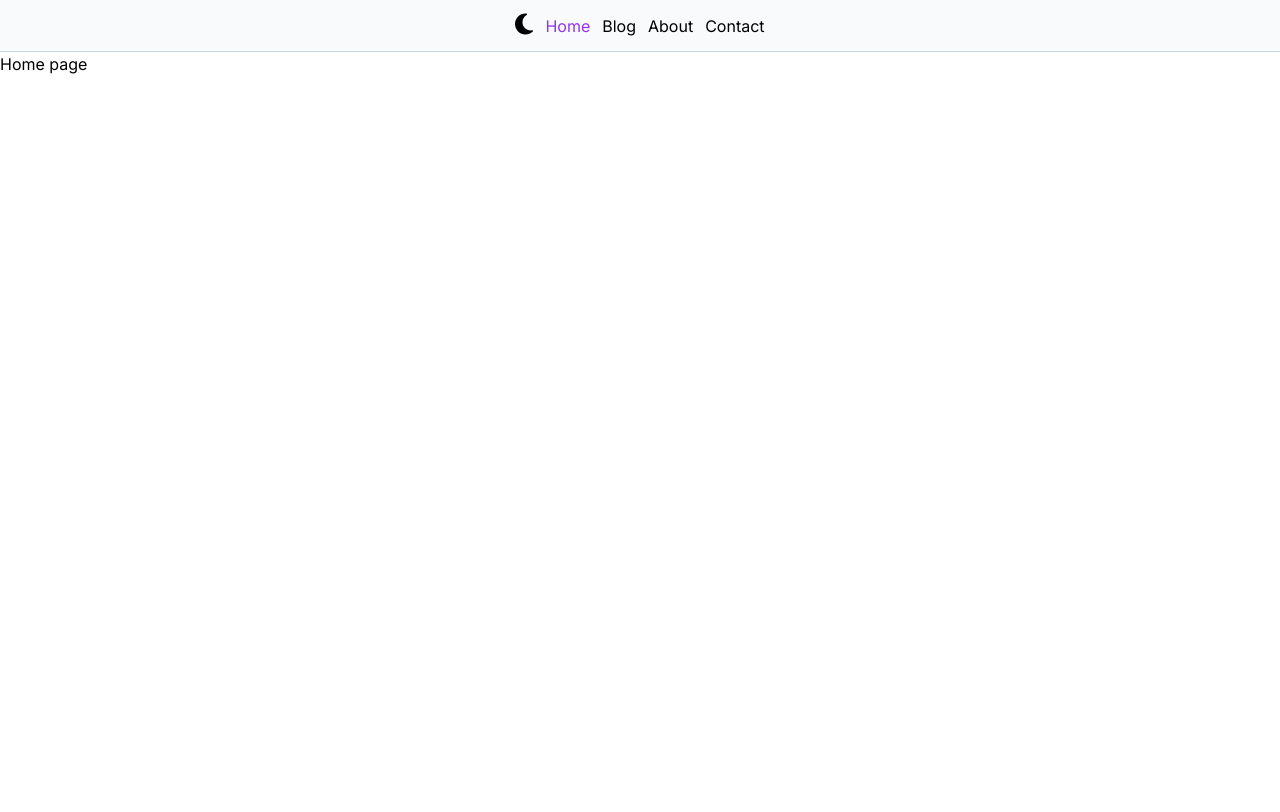
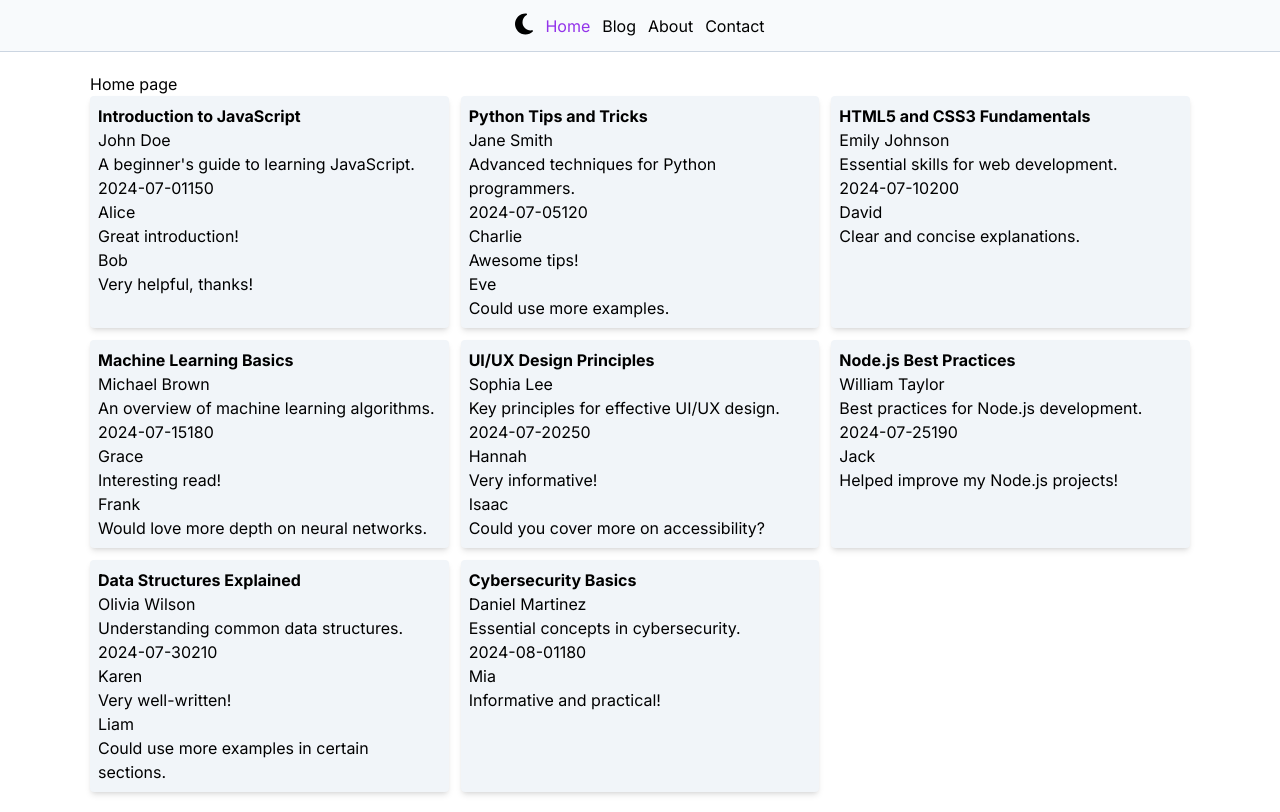
Before and after one commit to Mark-Alexis-Posadas/next-blog, a Next.js app: page / in a window 1280 px wide. Built offline with nearby package versions, Linux system fonts and the light colour scheme.

Commit message:
added wrapper and section layout

```diff
--- a/app/(routes)/page.tsx
+++ b/app/(routes)/page.tsx
@@ -1,5 +1,29 @@
-import React from "react";
-
+import Post from "../_components/post";
+import { blogPosts } from "../_data/post";
+import Section from "../_components/section";
+import Wrapper from "../_components/wrapper";
 export default function Home() {
-  return <div>Home page</div>;
+  return (
+    <Section>
+      <Wrapper>
+        <h1>Home page</h1>
+        <ul className="grid grid-cols-3 gap-3">
+          {blogPosts.map((post) => {
+            const { id, title, author, content, date, likes, comments } = post;
+            return (
+              <Post
+                key={id}
+                title={title}
+                author={author}
+                content={content}
+                date={date}
+                likes={likes}
+                comments={comments}
+              />
+            );
+          })}
+        </ul>
+      </Wrapper>
+    </Section>
+  );
 }
--- /dev/null
+++ b/app/_components/post.tsx
@@ -0,0 +1,28 @@
+import React from "react";
+import { PostTypes } from "../_types/post";
+export default function Post({
+  title,
+  author,
+  content,
+  date,
+  likes,
+  comments,
+}: PostTypes) {
+  return (
+    <li className="p-2 rounded bg-slate-100 shadow-md">
+      <h1 className="text-md font-bold">{title}</h1>
+      <span>{author}</span>
+      <p>{content}</p>
+      <span>{date}</span>
+      <span>{likes}</span>
+      <ul>
+        {comments.map((item, index) => (
+          <li key={index}>
+            <h2>{item.user}</h2>
+            <p>{item.comment}</p>
+          </li>
+        ))}
+      </ul>
+    </li>
+  );
+}
--- /dev/null
+++ b/app/_components/section.tsx
@@ -0,0 +1,4 @@
+import { ChildrenType } from "../_types/children_type";
+export default function Section({ children }: ChildrenType) {
+  return <section className="py-5">{children}</section>;
+}
--- /dev/null
+++ b/app/_components/wrapper.tsx
@@ -0,0 +1,5 @@
+import { ChildrenType } from "../_types/children_type";
+
+export default function Wrapper({ children }: ChildrenType) {
+  return <div className="max-w-[1100px] m-auto">{children}</div>;
+}
--- /dev/null
+++ b/app/_data/post.ts
@@ -0,0 +1,92 @@
+import { PostTypes } from "../_types/post";
+export const blogPosts: PostTypes[] = [
+  {
+    id: 1,
+    title: "Introduction to JavaScript",
+    author: "John Doe",
+    content: "A beginner's guide to learning JavaScript.",
+    date: "2024-07-01",
+    likes: 150,
+    comments: [
+      { user: "Alice", comment: "Great introduction!" },
+      { user: "Bob", comment: "Very helpful, thanks!" },
+    ],
+  },
+  {
+    id: 2,
+    title: "Python Tips and Tricks",
+    author: "Jane Smith",
+    content: "Advanced techniques for Python programmers.",
+    date: "2024-07-05",
+    likes: 120,
+    comments: [
+      { user: "Charlie", comment: "Awesome tips!" },
+      { user: "Eve", comment: "Could use more examples." },
+    ],
+  },
+  {
+    id: 3,
+    title: "HTML5 and CSS3 Fundamentals",
+    author: "Emily Johnson",
+    content: "Essential skills for web development.",
+    date: "2024-07-10",
+    likes: 200,
+    comments: [{ user: "David", comment: "Clear and concise explanations." }],
+  },
+  {
+    id: 4,
+    title: "Machine Learning Basics",
+    author: "Michael Brown",
+    content: "An overview of machine learning algorithms.",
+    date: "2024-07-15",
+    likes: 180,
+    comments: [
+      { user: "Grace", comment: "Interesting read!" },
+      { user: "Frank", comment: "Would love more depth on neural networks." },
+    ],
+  },
+  {
+    id: 5,
+    title: "UI/UX Design Principles",
+    author: "Sophia Lee",
+    content: "Key principles for effective UI/UX design.",
+    date: "2024-07-20",
+    likes: 250,
+    comments: [
+      { user: "Hannah", comment: "Very informative!" },
+      { user: "Isaac", comment: "Could you cover more on accessibility?" },
+    ],
+  },
+  {
+    id: 6,
+    title: "Node.js Best Practices",
+    author: "William Taylor",
+    content: "Best practices for Node.js development.",
+    date: "2024-07-25",
+    likes: 190,
+    comments: [
+      { user: "Jack", comment: "Helped improve my Node.js projects!" },
+    ],
+  },
+  {
+    id: 7,
+    title: "Data Structures Explained",
+    author: "Olivia Wilson",
+    content: "Understanding common data structures.",
+    date: "2024-07-30",
+    likes: 210,
+    comments: [
+      { user: "Karen", comment: "Very well-written!" },
+      { user: "Liam", comment: "Could use more examples in certain sections." },
+    ],
+  },
+  {
+    id: 8,
+    title: "Cybersecurity Basics",
+    author: "Daniel Martinez",
+    content: "Essential concepts in cybersecurity.",
+    date: "2024-08-01",
+    likes: 180,
+    comments: [{ user: "Mia", comment: "Informative and practical!" }],
+  },
+];
--- /dev/null
+++ b/app/_types/children_type.ts
@@ -0,0 +1,5 @@
+import { ReactNode } from "react";
+
+export interface ChildrenType {
+  children: ReactNode;
+}
--- /dev/null
+++ b/app/_types/post.ts
@@ -0,0 +1,9 @@
+export interface PostTypes {
+  id?: number;
+  title: string;
+  author: string;
+  content: string;
+  date: string;
+  likes: number;
+  comments: { user: string; comment: string }[];
+}
```
